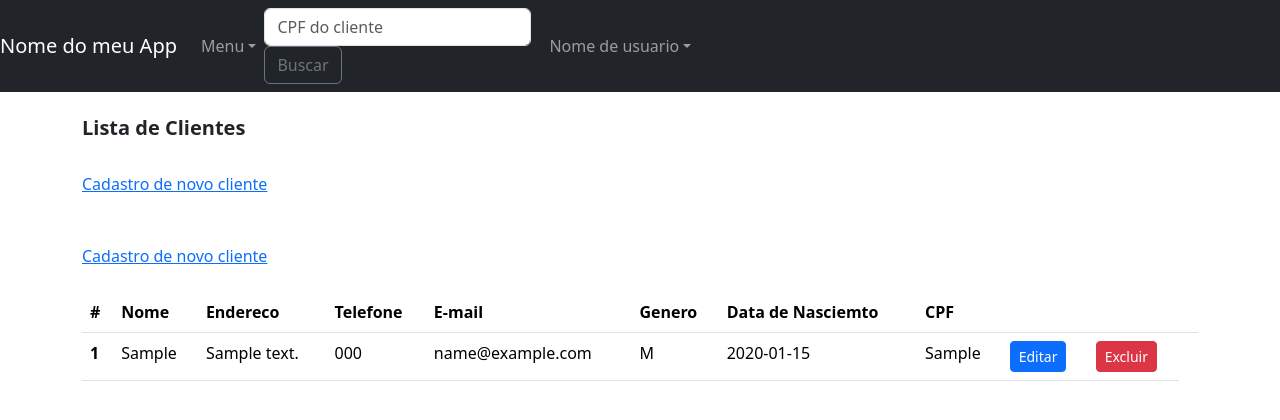
After one commit to anleaes/2023-02-UDWMJ-GRUPO-04, a Django app: template templates/clients/list_clients.html in a window 1280 px wide. The commit adds this page. Shown: the top 420 px of the page. Run offline with Django 4.2, Linux system fonts and the light colour scheme; the template is opened without the code that fills it: values that come from a table or form of the project are taken from there, others are empty; tables that the repository leaves empty hold one stand-in row (values such as "Sample post"); parts of the project's set-up code (start-up, migrations or seed data) failed here and were passed over; some libraries are stand-ins or nearby versions.

Commit message:
termino dos templates do client

```diff
--- a/apps/clients/urls.py
+++ b/apps/clients/urls.py
@@ -8,4 +8,5 @@ urlpatterns = [
     path('adicionar/', views.add_client, name='add_client'),
     path('editar/<int:id_client>/', views.edit_client, name='edit_client'),
     path('excluir/<int:id_client>/', views.delete_client, name='delete_client'),
+    path('buscar/', views.search_clients, name='search_clients'),
 ]
--- a/templates/base.html
+++ b/templates/base.html
@@ -22,7 +22,7 @@
             <li class="nav-item dropdown">
                 <a class="nav-link dropdown-toggle" href="#" id="dropdown05" data-toggle="dropdown" aria-haspopup="true" aria-expanded="false">Menu</a>
                 <div class="dropdown-menu" aria-labelledby="dropdown05">
-                    <a class="dropdown-item" href="#">Clientes</a>
+                    <a class="dropdown-item" href="{% url 'clients:list_clients' %}">Clientes</a>
                     <a class="dropdown-item" href="#">Pedidos</a>
                     <a class="dropdown-item" href="#">Produtos</a>
                     <a class="dropdown-item" href="{% url 'categories:list_categories' %}">Categorias</a>
@@ -30,8 +30,8 @@
                 </div>
             </li>
         </ul>
-        <form action="#" method="GET" class="form-inline my-2 my-md-0" style="margin-right: 10px">
-            <input class="form-control" name="query" type="text" aria-label="Buscar" style="margin-right: 10px">
+        <form action="{% url 'clients:search_clients' %}" method="GET" class="form-inline my-2 my-md-0" style="margin-right: 10px">
+            <input class="form-control" name="query" type="text" placeholder="CPF do cliente" aria-label="Buscar" style="margin-right: 10px">
             <button class="btn btn-outline-secondary my-2 my-sm-0" type="submit">Buscar</button>
         </form>
             <ul class="navbar-nav">
--- /dev/null
+++ b/templates/clients/list_clients.html
@@ -0,0 +1,65 @@
+{% extends 'base.html' %}
+
+{% block title %}
+
+    Lista de Clientes - {{ block.super }}
+
+{% endblock title %}
+
+{% block body %}
+
+    <div class="container">
+        <br />
+        <h5><b>Lista de Clientes</b></h5>
+        <div class="row">
+            <div class ="col-md-12">
+                <br />
+                    <a href="{% url 'clients:add_client' %}">Cadastro de novo cliente</a>
+                <br />
+                <br />
+                <br />
+                    <a href="{% url 'clients:add_client' %}">Cadastro de novo cliente</a>
+                <br />
+                <br />
+                <table class="table table-hover">
+                <thead>
+                    <tr>
+                    <th scope="col">#</th>
+                    <th scope="col">Nome</th>
+                    <th scope="col">Endereco</th>
+                    <th scope="col">Telefone</th>
+                    <th scope="col">E-mail</th>
+                    <th scope="col">Genero</th>
+                    <th scope="col">Data de Nasciemto</th>
+                    <th scope="col">CPF</th>
+                    <th scope="col"></th>
+                    <th scope="col"></th>
+                    <th scope="col"></th>
+                    </tr>
+                </thead>
+                <tbody>
+                    {% for client in clients %}
+                        <tr>
+                            <th scope="row">{{ client.id }}</th>
+                            <td>{{ client.first_name }}</td>
+                            <td>{{ client.address }}</td>
+                            <td>{{ client.cell_phone }}</td>
+                            <td>{{ client.email }}</td>
+                            <td>{{ client.gender }}</td>
+                            <td>{{ client.birth_date }}</td>
+                            <td>{{ client.cpf }}</td>
+                            <td>
+                                <a href="{% url 'clients:edit_client' client.id %}" class="btn btn-primary btn-sm">Editar</a>
+                            </td>
+                            <td>
+                                <a href="{% url 'clients:delete_client' client.id %}" class="btn btn-danger btn-sm ">Excluir</a>
+                            </td>
+                        </tr>
+                    {% endfor %}
+                </tbody>
+                </table>
+            </div>
+        </div>
+    </div>
+
+{% endblock body %}
```
